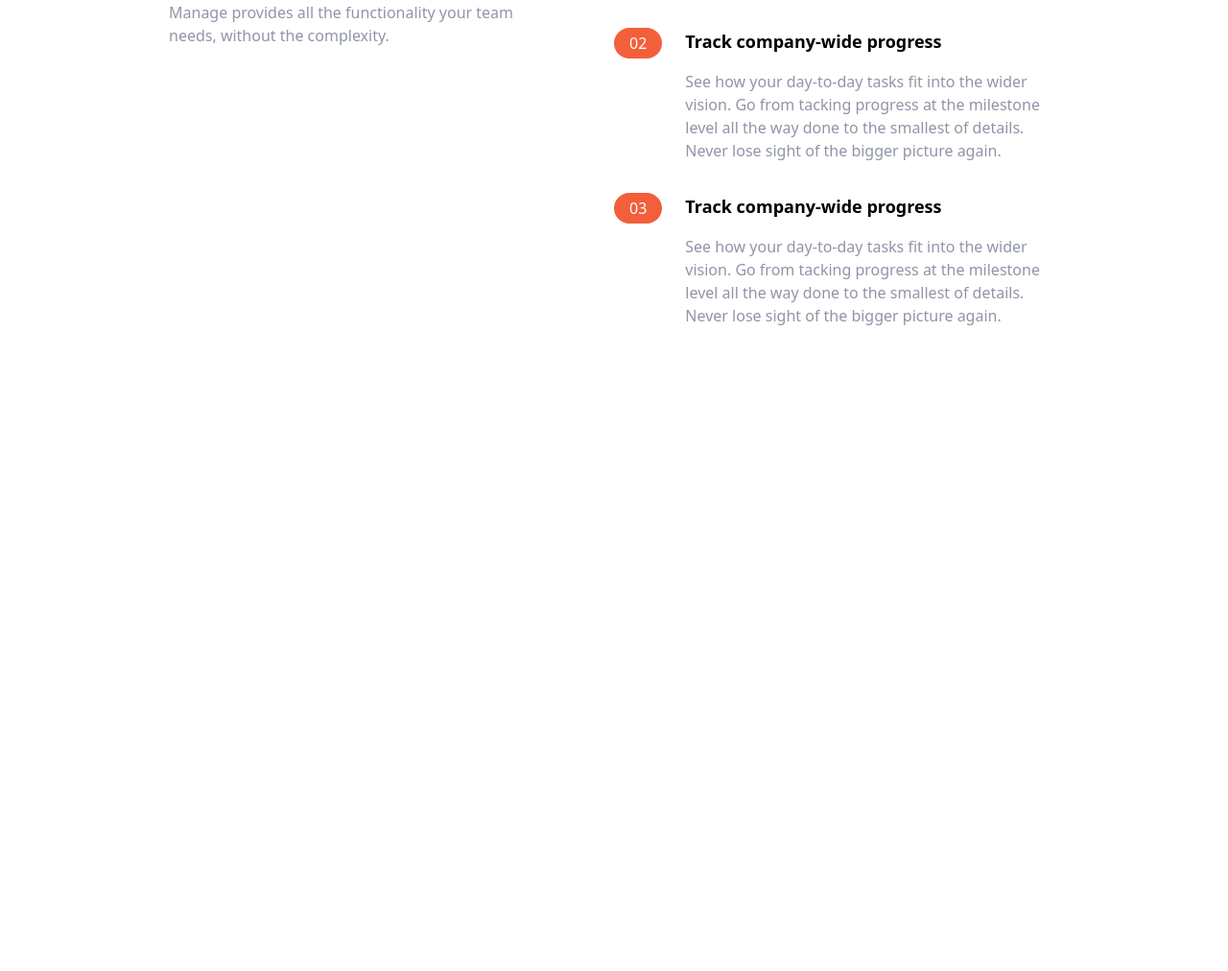
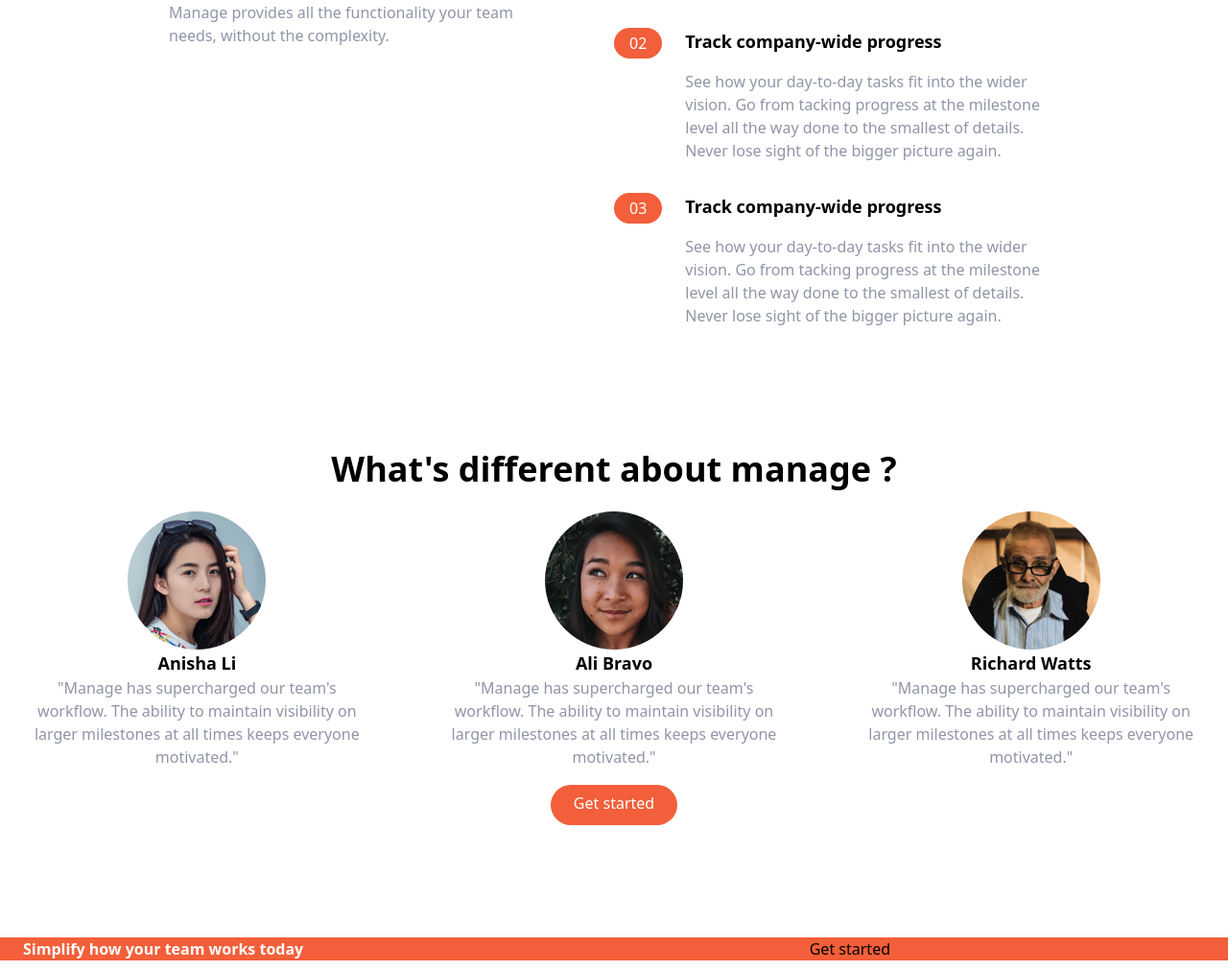
Before and after one commit to StefanSpeterDev/landing-page-Tailwind, a website: page index.html in a window 1280 px wide. Shown: the part 799-1811 px from the top of the page at 96% size. Before the commit the page ends 1140 px from the top, so only its background shows below. Drawn offline with Linux system fonts and the light colour scheme.

Commit message:
testimonials add + bug padding cta to fix ?

```diff
--- a/index.html
+++ b/index.html
@@ -1,8 +1,8 @@
 <!DOCTYPE html>
 <html lang="en">
 <head>
-    <meta charset="UTF-8">
-    <link rel="stylesheet" href="css/main.css">
+    <meta charset="UTF-8"/>
+    <link rel="stylesheet" href="css/main.css"/>
     <title>Manage landing page</title>
 </head>
 <body>
@@ -12,7 +12,7 @@
     <div class="flex items-center justify-between">
         <!-- Logo -->
         <div class="pt-2">
-            <img src="./img/logo.svg" alt="">
+            <img src="./img/logo.svg" alt=""/>
         </div>
         <!-- Menu items -->
         <div class="hidden md:flex space-x-6">
@@ -23,8 +23,10 @@
             <a href="#" class="hover:text-darkGrayishBlue">Community</a>
         </div>
         <!-- Button -->
-        <a href="#"
-           class="hidden md:block p-3 px-6 pt-2 text-white bg-brightRed rounded-full baseline hover:bg-brightRedLight">
+        <a
+                href="#"
+                class="hidden md:block p-3 px-6 pt-2 text-white bg-brightRed rounded-full baseline hover:bg-brightRedLight"
+        >
             Get started
         </a>
     </div>
@@ -33,48 +35,64 @@
 <!-- Hero section -->
 <section id="hero">
     <!-- Flex container -->
-    <div class="container flex flex-col-reverse md:flex-row items-center px-6 mx-auto mt-10 space-y-0 md:space-y-0">
+    <div
+            class="container flex flex-col-reverse md:flex-row items-center px-6 mx-auto mt-10 space-y-0 md:space-y-0"
+    >
         <!-- Left item -->
         <div class="flex flex-col mb-32 space-y-12 md:w-1/2">
-            <h1 class="max-w-md text-4xl font-bold text-center md:text-5xl md:text-left">
+            <h1
+                    class="max-w-md text-4xl font-bold text-center md:text-5xl md:text-left"
+            >
                 Bring everyone together to build better products
             </h1>
             <p class="max-w-sm text-center text-darkGrayishBlue md:text-left">
-                Manage makes it simple for software teams to plan day-to-day tasks while
-                keeping the larger team goals in view.
+                Manage makes it simple for software teams to plan day-to-day tasks
+                while keeping the larger team goals in view.
             </p>
             <div class="flex justify-center md:justify-start">
-                <a href="#"
-                   class="p-3 px-6 pt-2 text-white bg-brightRed rounded-full baseline hover:bg-brightRedLight">
+                <a
+                        href="#"
+                        class="p-3 px-6 pt-2 text-white bg-brightRed rounded-full baseline hover:bg-brightRedLight"
+                >
                     Get started
                 </a>
             </div>
         </div>
         <!-- Image / left item -->
         <div class="md:w-1/2">
-            <img src="./img/illustration-intro.svg" alt="">
+            <img src="./img/illustration-intro.svg" alt=""/>
         </div>
     </div>
 </section>
 
 <!-- Features sections -->
 <section id="features">
-    <div class="container flex flex-col px-6 mx-auto mt-10 space-y-12 md:space-y-0 md:flex-row">
+    <div
+            class="container flex flex-col px-6 mx-auto mt-10 space-y-12 md:space-y-0 mb-32 md:flex-row"
+    >
         <!-- What's different -->
         <div class="flex flex-col mb-32 space-y-12 md:w-1/2">
-            <h2 class="max-w-md text-4xl font-bold text-center md:text-5xl md:text-left">What's diferent about manage
-                ?</h2>
+            <h2
+                    class="max-w-md text-4xl font-bold text-center md:text-5xl md:text-left"
+            >
+                What's different about manage ?
+            </h2>
             <p class="max-w-sm text-center text-darkGrayishBlue md:text-left">
-                Manage provides all the functionality your team needs, without the complexity.
+                Manage provides all the functionality your team needs, without the
+                complexity.
             </p>
         </div>
         <!-- Numbered List -->
         <div class="flex flex-col space-y-8 md:w-1/2">
             <!-- Item one -->
-            <div class="flex flex-col space-y-3 md:space-y-0 md:space-x-6 md:flex-row">
+            <div
+                    class="flex flex-col space-y-3 md:space-y-0 md:space-x-6 md:flex-row"
+            >
                 <div class="rounded-l-full bg-brightRedSupLight md:bg-transparent">
                     <div class="flex items-center space-x-2">
-                        <div class="px-4 py-2 text-white rounded-full md:py-1 bg-brightRed">
+                        <div
+                                class="px-4 py-2 text-white rounded-full md:py-1 bg-brightRed"
+                        >
                             01
                         </div>
                         <h3 class="text-base font-bold md:mb-4 md:hidden">
@@ -87,16 +105,21 @@
                         Track company-wide progress
                     </h3>
                     <p class="text-darkGrayishBlue">
-                        See how your day-to-day tasks fit into the wider vision.
-                        Go from tacking progress at the milestone level all the way done to the smallest of details.
-                        Never lose sight of the bigger picture again.
+                        See how your day-to-day tasks fit into the wider vision. Go from
+                        tacking progress at the milestone level all the way done to the
+                        smallest of details. Never lose sight of the bigger picture
+                        again.
                     </p>
                 </div>
             </div>
-            <div class="flex flex-col space-y-3 md:space-y-0 md:space-x-6 md:flex-row">
+            <div
+                    class="flex flex-col space-y-3 md:space-y-0 md:space-x-6 md:flex-row"
+            >
                 <div class="rounded-l-full bg-brightRedSupLight md:bg-transparent">
                     <div class="flex items-center space-x-2">
-                        <div class="px-4 py-2 text-white rounded-full md:py-1 bg-brightRed">
+                        <div
+                                class="px-4 py-2 text-white rounded-full md:py-1 bg-brightRed"
+                        >
                             02
                         </div>
                         <h3 class="text-base font-bold md:mb-4 md:hidden">
@@ -109,16 +132,21 @@
                         Track company-wide progress
                     </h3>
                     <p class="text-darkGrayishBlue">
-                        See how your day-to-day tasks fit into the wider vision.
-                        Go from tacking progress at the milestone level all the way done to the smallest of details.
-                        Never lose sight of the bigger picture again.
+                        See how your day-to-day tasks fit into the wider vision. Go from
+                        tacking progress at the milestone level all the way done to the
+                        smallest of details. Never lose sight of the bigger picture
+                        again.
                     </p>
                 </div>
             </div>
-            <div class="flex flex-col space-y-3 md:space-y-0 md:space-x-6 md:flex-row">
+            <div
+                    class="flex flex-col space-y-3 md:space-y-0 md:space-x-6 md:flex-row"
+            >
                 <div class="rounded-l-full bg-brightRedSupLight md:bg-transparent">
                     <div class="flex items-center space-x-2">
-                        <div class="px-4 py-2 text-white rounded-full md:py-1 bg-brightRed">
+                        <div
+                                class="px-4 py-2 text-white rounded-full md:py-1 bg-brightRed"
+                        >
                             03
                         </div>
                         <h3 class="text-base font-bold md:mb-4 md:hidden">
@@ -131,9 +159,10 @@
                         Track company-wide progress
                     </h3>
                     <p class="text-darkGrayishBlue">
-                        See how your day-to-day tasks fit into the wider vision.
-                        Go from tacking progress at the milestone level all the way done to the smallest of details.
-                        Never lose sight of the bigger picture again.
+                        See how your day-to-day tasks fit into the wider vision. Go from
+                        tacking progress at the milestone level all the way done to the
+                        smallest of details. Never lose sight of the bigger picture
+                        again.
                     </p>
                 </div>
             </div>
@@ -143,7 +172,68 @@
 
 <!-- Testimonials -->
 <section id="testimonials">
+    <!-- Container and testimonial -->
+    <div class="max-w-6xl px-5 mx-auto mt-32 mb-32 text-center">
+        <h2 class="text-4xl font-bold text-center">
+            What's different about manage ?
+        </h2>
+        <!-- Testimonials containers -->
+        <div class="flex flex-col mt-24 md:flex-row md:space-x-6">
+            <!-- Testimonial 1 -->
+            <div class="flex flex-col items-center p-6 space-y-6 rounded-lg bg-veryLightGray md:w-1/3">
+                <img src="./img/avatar-anisha.png" class="w-16 -mt-14" alt="">
+                <h5 class="text-lg font-bold">Anisha Li</h5>
+                <p class="text-sm text-darkGrayishBlue">
+                    "Manage has supercharged our team's workflow. The ability to maintain visibility on larger
+                    milestones at all times keeps everyone motivated."
+                </p>
+            </div>
+            <!-- 2 -->
+            <div class="hidden md:flex flex-col items-center p-6 space-y-6 rounded-lg bg-veryLightGray md:w-1/3">
+                <img src="./img/avatar-ali.png" class="w-16 -mt-14" alt="">
+                <h5 class="text-lg font-bold">Ali Bravo</h5>
+                <p class="text-sm text-darkGrayishBlue">
+                    "Manage has supercharged our team's workflow. The ability to maintain visibility on larger
+                    milestones at all times keeps everyone motivated."
+                </p>
+            </div>
+            <!-- 3 -->
+            <div class="hidden md:flex flex-col items-center p-6 space-y-6 rounded-lg bg-veryLightGray md:w-1/3">
+                <img src="./img/avatar-richard.png" class="w-16 -mt-14" alt="">
+                <h5 class="text-lg font-bold">Richard Watts</h5>
+                <p class="text-sm text-darkGrayishBlue">
+                    "Manage has supercharged our team's workflow. The ability to maintain visibility on larger
+                    milestones at all times keeps everyone motivated."
+                </p>
+            </div>
+        </div>
+        <!-- Button -->
+        <div class="my-16">
+            <a
+                    href="#"
+                    class="p-3 px-6 pt-2 text-white bg-brightRed rounded-full baseline hover:bg-brightRedLight"
+            >
+                Get started
+            </a>
+        </div>
+    </div>
+</section>
 
+<section id="cta" class="bg-brightRed">
+    <!-- Flex container -->
+    <div class="container flex flex-col items-center justify-between px-6 py-24 mx.auto space-y-12 md:py-12 md:flex-row md:space-y-0">
+        <h2 class="text-5xl font-bold leading-tight text-center text-white md:text-4xl md:m-w-xl md:text-left">
+            Simplify how your team works today
+        </h2>
+        <div>
+            <a
+                    href="#"
+                    class="p-3 px-6 pt-2 text-brightRed bg-white shadow-2xl rounded-full baseline hover:bg-brightRedLight"
+            >
+                Get started
+            </a>
+        </div>
+    </div>
 </section>
 </body>
 </html>
--- a/package.json
+++ b/package.json
@@ -11,6 +11,7 @@
   "author": "",
   "license": "ISC",
   "devDependencies": {
+    "prettier": "^2.6.2",
     "tailwindcss": "^3.0.24"
   }
 }
```
Also changed, not shown: 1 other file.
